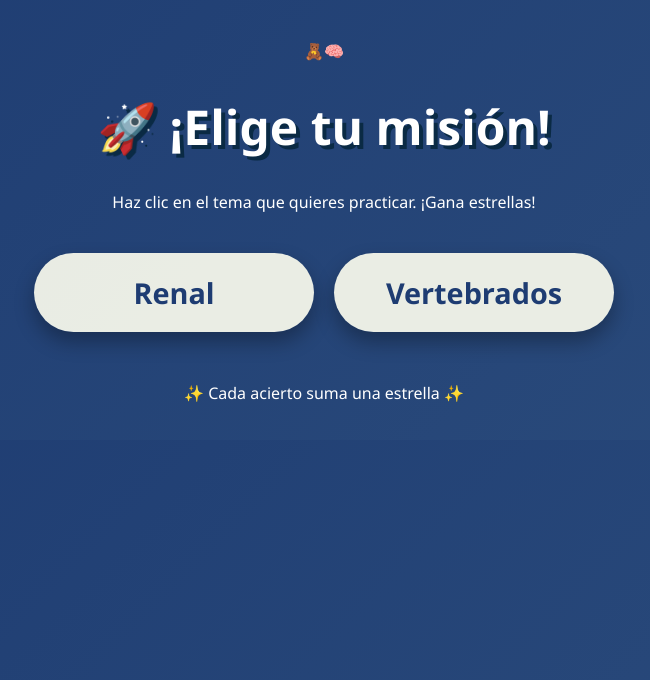
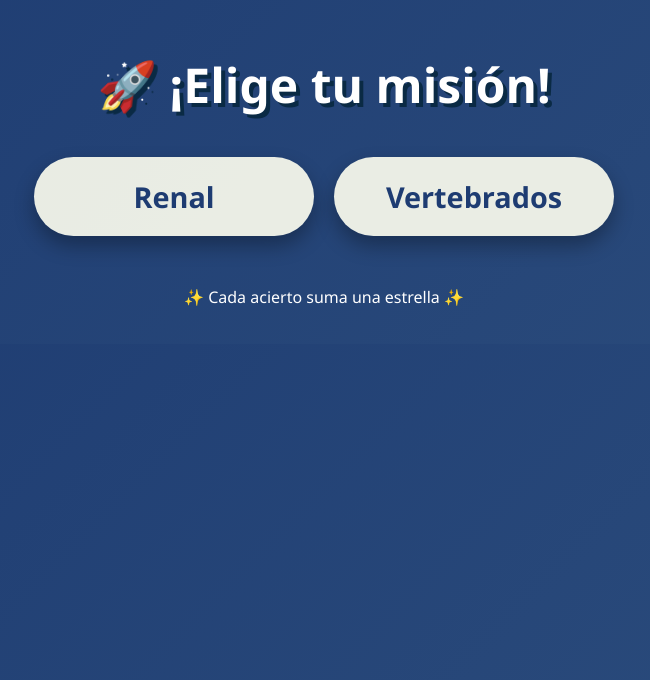
Before and after one commit to jonsolbg/practicas, a PHP site: page / in a window 1280 px wide. Shown: the top 680 px of the page, without its empty margins (316-966 px from the left). Run offline with PHP 8.4, Linux system fonts and the light colour scheme.

```diff
--- a/index.php
+++ b/index.php
@@ -1,22 +1,19 @@
 <?php
-// Escanea la carpeta data/ y lista los archivos .json
 $temas = [];
 foreach (glob("data/*.json") as $archivo) {
-    $nombre = basename($archivo, ".json");
-    $temas[] = $nombre;
+    $temas[] = basename($archivo, ".json");
 }
 ?>
 <!DOCTYPE html>
 <html lang="es">
 <head>
     <meta charset="UTF-8">
-    <meta name="viewport" content="width=device-width, initial-scale=1.0, user-scalable=yes">
-    <title>🎮 Misión Aprender - Elige tu práctica</title>
+    <title>🎮 Misión Aprender</title>
     <link rel="stylesheet" href="css/estilo.css">
     <style>
         body {
             background: linear-gradient(135deg, #1e3c72, #2b4c7c);
-            font-family: 'Comic Neue', 'Segoe UI', 'Comic Neue', 'Chalkboard SE', cursive;
+            font-family: 'Comic Neue', 'Segoe UI', cursive;
             text-align: center;
             color: white;
             padding: 20px;
@@ -34,37 +31,26 @@ foreach (glob("data/*.json") as $archivo) {
             border-radius: 40px;
             padding: 20px 30px;
             width: 220px;
-            cursor: pointer;
-            transition: transform 0.2s, box-shadow 0.2s;
-            box-shadow: 0 10px 20px rgba(0,0,0,0.3);
             font-size: 1.8rem;
             font-weight: bold;
             text-decoration: none;
             display: inline-block;
+            transition: transform 0.2s;
+            box-shadow: 0 10px 20px rgba(0,0,0,0.3);
         }
         .tarjeta:hover {
             transform: scale(1.05);
             background: #ffffcc;
-            box-shadow: 0 15px 30px rgba(0,0,0,0.4);
         }
-        h1 {
-            font-size: 3rem;
-            text-shadow: 4px 4px 0 #0a2a44;
-        }
-        .personaje-bienvenida {
-            margin: 20px auto;
-            max-width: 150px;
-        }
+        h1 { font-size: 3rem; text-shadow: 4px 4px 0 #0a2a44; }
     </style>
 </head>
 <body>
-    <div class="personaje-bienvenida">🧸🧠</div>
     <h1>🚀 ¡Elige tu misión!</h1>
-    <p>Haz clic en el tema que quieres practicar. ¡Gana estrellas!</p>
     <div class="menu">
         <?php foreach ($temas as $tema): ?>
             <a href="practica.php?tema=<?= urlencode($tema) ?>" class="tarjeta">
-                <?= ucfirst($tema) ?>
+                <?= ucfirst(str_replace('_', ' ', $tema)) ?>
             </a>
         <?php endforeach; ?>
     </div>
```
